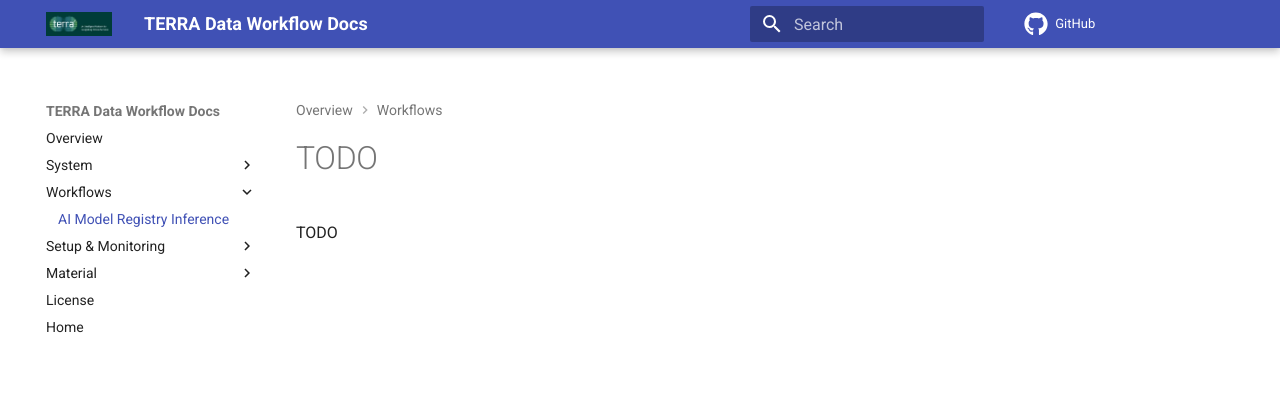
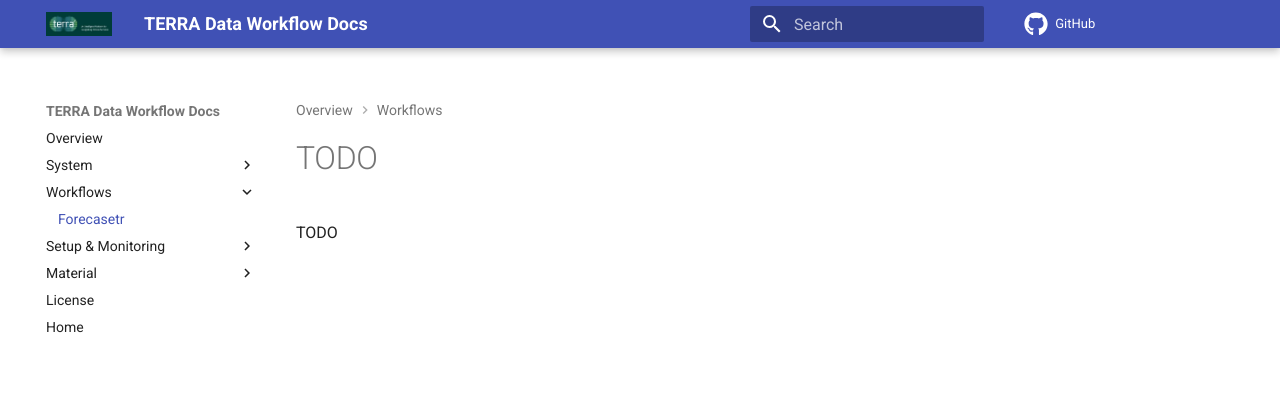
Before and after one commit to terra-horizon/terra-data-workflow, an MkDocs documentation site: the page built from docs/docs/workflows-forecaster.md, in a window 1280 px wide. Shown: the top 403 px of the page. Built offline with MkDocs 1.6.1 and Material for MkDocs 9.7.7, drawn with Linux system fonts in a browser that asks for light colours; comment, search, counter and statistics services are not loaded; the version menu is left out.

Commit message:
rename docs

```diff
--- a/docs/mkdocs.yml
+++ b/docs/mkdocs.yml
@@ -9,7 +9,7 @@ nav:
     - Architecture: architecture.md
     - Datastores: datastore.md
   - Workflows:
-    - AI Model Registry Inference: workflows-ai-model-registry-inference.md
+    - Forecasetr: workflows-forecaster.md
   - Setup & Monitoring:
     - Automations: automations.md
     - Deployment: deployment.md
```
Also changed, not shown: docs/docs/workflows-forecaster.md (renamed from docs/docs/workflows-ai-model-registry-inference.md).
